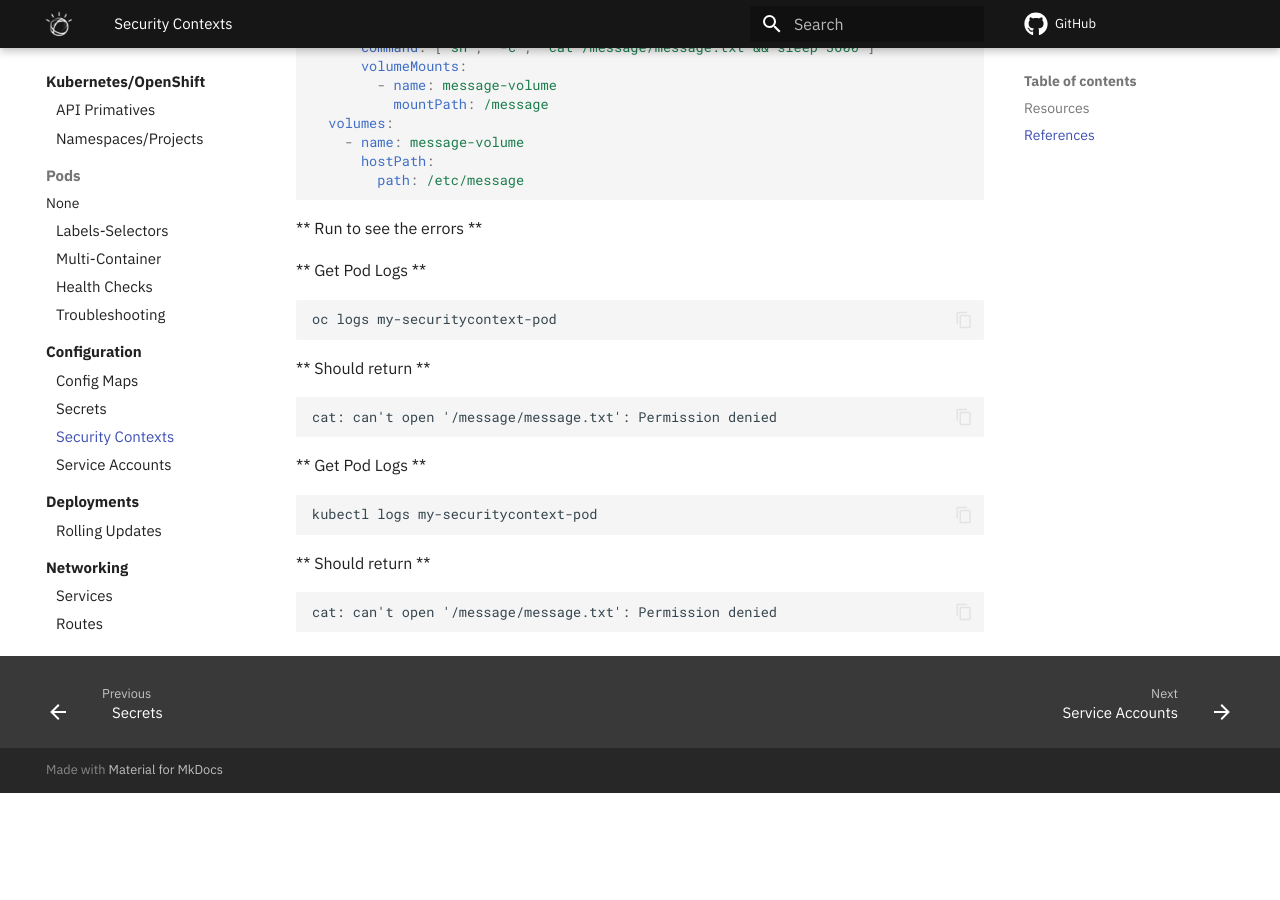
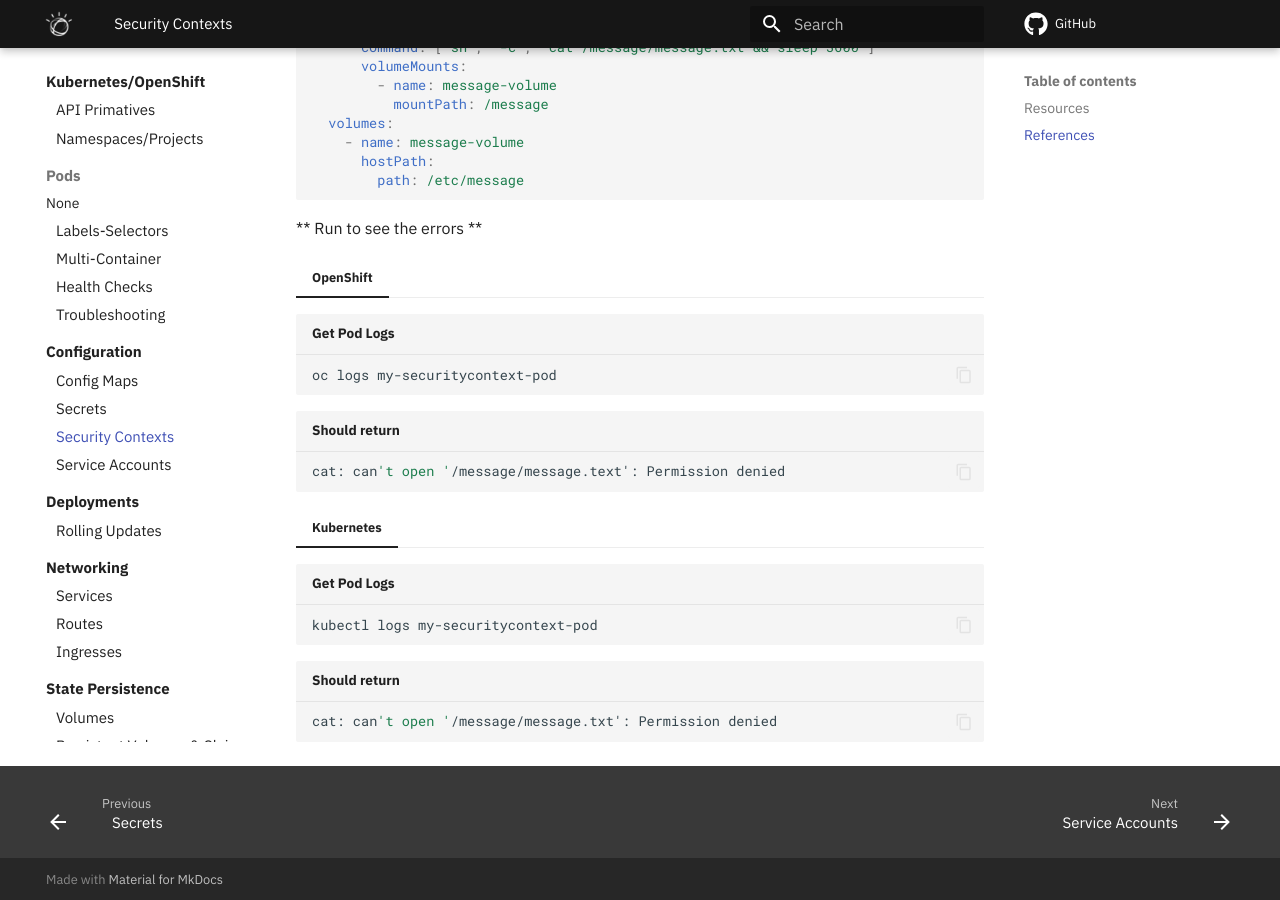
Before and after one commit to ibm-cloud-architecture/cloud-native-bootcamp, an MkDocs documentation site: the page built from docs/openshift/configuration/security-contexts/index.md, in a window 1280 px wide and 900 px high, scrolled down 1771 px. Built offline with MkDocs 1.6.1 and Material for MkDocs 9.7.7, drawn with Linux system fonts in a browser that asks for light colours; some web fonts are replaced; comment, search, counter and statistics services are not loaded; before the commit the page ends 2564 px from its top, so only the background shows below that.

````diff
--- a/docs/openshift/configuration/security-contexts/index.md
+++ b/docs/openshift/configuration/security-contexts/index.md
@@ -86,30 +86,21 @@ spec:
 ```
 ** Run to see the errors **
 
-<Tabs>
-<Tab label="OpenShift">
+=== "OpenShift"
 
-** Get Pod Logs **
-```
-oc logs my-securitycontext-pod
-```
-** Should return **
-```
-cat: can't open '/message/message.txt': Permission denied
-```
-</Tab>
+  ``` Bash title="Get Pod Logs"
+  oc logs my-securitycontext-pod
+  ```
 
-<Tab label="IKS">
+  ``` Bash title="Should return"
+  cat: can't open '/message/message.text': Permission denied
+  ```
+=== "Kubernetes"
 
-** Get Pod Logs **
-```
-kubectl logs my-securitycontext-pod
-```
+  ``` Bash title="Get Pod Logs"
+  kubectl logs my-securitycontext-pod
+  ```
 
-** Should return **
-```
-cat: can't open '/message/message.txt': Permission denied
-```
-</Tab>
-
-</Tabs>
+  ``` Bash title="Should return"
+  cat: can't open '/message/message.txt': Permission denied
+  ```
````
Also changed, not shown: docs/devops/argocd/index.md (+2 -2 lines), docs/devops/tekton/index.md (+4 -4 lines).
